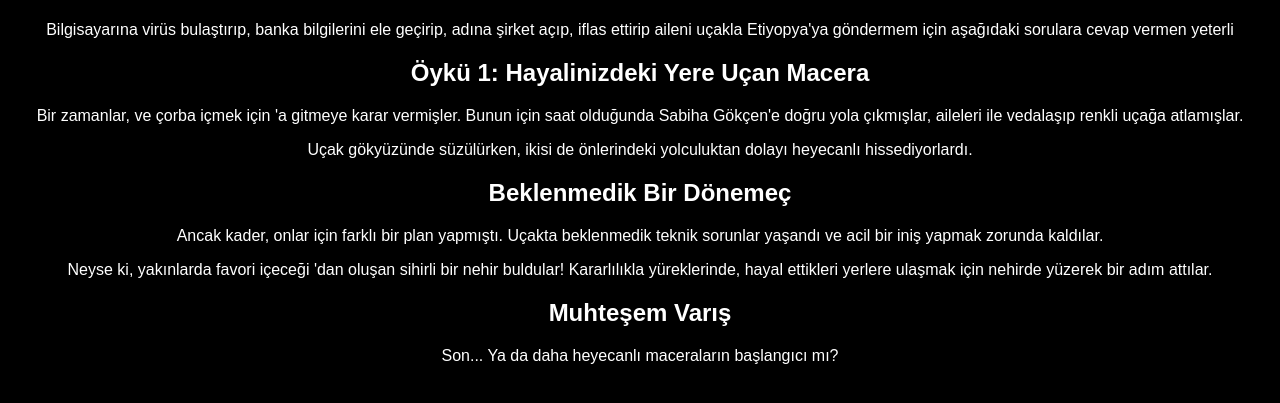
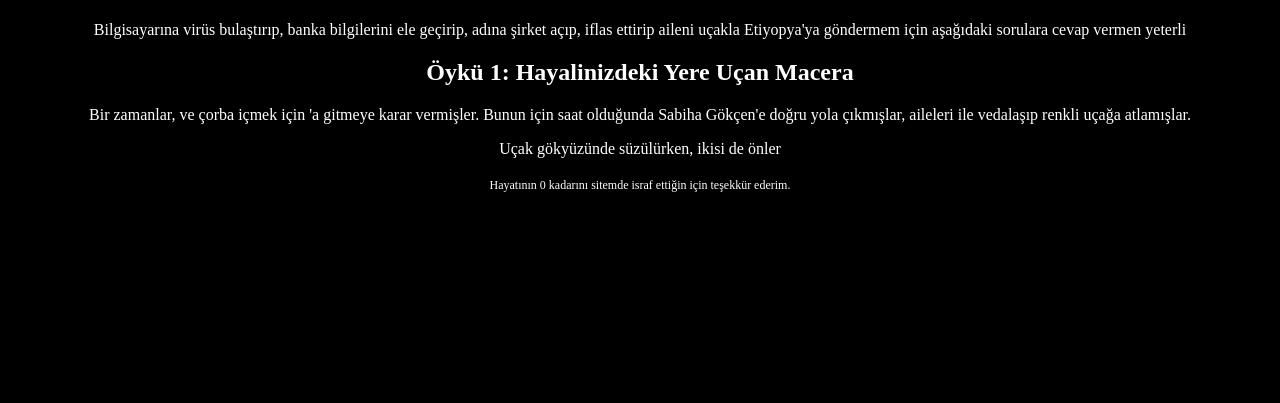
Before and after one commit to elifabozaci/elif, a plain HTML site: page index.html in a window 1280 px wide. Both pictures are taken after a click on the button "Hikayeyi Oluştur". Shown: the part 69-472 px from the top of the page. Drawn offline with Linux system fonts and the light colour scheme.

Commit message:
yapocamm

```diff
--- a/index.html
+++ b/index.html
@@ -7,7 +7,7 @@
         body {
             background-color: black;
             color: white;
-            font-family: "Old English Text MT", sans-serif;
+            font-family: "Times New Roman", serif;
             text-align: center;
         }
 
@@ -27,6 +27,19 @@
         .input-container input {
             margin: 10px;
             padding: 5px;
+        }
+
+        #story-container {
+            display: none;
+        }
+
+        #hikayeyi-olustur {
+            background-color: green;
+            color: white;
+            padding: 10px 20px;
+            font-size: 16px;
+            border: none;
+            cursor: pointer;
         }
 
         #timer {
@@ -79,11 +92,15 @@
         <input type="text" id="favoriteDrink">
         <label for="birsayi">Bir sayı giriniz:</label>
         <input type="number" id="birsayi">
-        <button onclick="generateStory()">Hikayeyi Oluştur</button>
+        <button id="hikayeyi-olustur">Hikayeyi Oluştur</button>
     </div>
 
-    <div id="story-container" style="display: none;">
+    <div id="story-container">
         <!-- Story content will be added here dynamically -->
+    </div>
+
+    <div id="timer">
+        <!-- Timer will be shown here -->
     </div>
 
     <script>
@@ -106,29 +123,24 @@
             saat ${birsayi} olduğunda Sabiha Gökçen'e doğru yola çıkmışlar, aileleri ile vedalaşıp ${favoriteColor} renkli uçağa
             atlamışlar.
 
-            <p>Uçak gökyüzünde süzülürken, ikisi de önlerindeki yolculuktan dolayı heyecanlı hissediyorlardı.</p>
+            <p>Uçak gökyüzünde süzülürken, ikisi de önler
 
-            <h2>Beklenmedik Bir Dönemeç</h2>
-            <p>Ancak kader, onlar için farklı bir plan yapmıştı. Uçakta beklenmedik teknik sorunlar yaşandı
-            ve acil bir iniş yapmak zorunda kaldılar.</p>
+            <!-- Add the rest of the story here -->`;
 
-            <p>Neyse ki, yakınlarda favori içeceği ${favoriteDrink}'dan oluşan sihirli bir nehir buldular! Kararlılıkla
-            yüreklerinde, hayal ettikleri yerlere ulaşmak için nehirde yüzerek bir adım attılar.</p>
-
-            <h2>Muhteşem Varış</h2>
-            <p+Yorucu bir yüzüşün ardından, sonunda ${destination}'e ulaştılar. Beklenmedik olaylar zinciri
-            yaşadıkları için şükran doluydular. Çünkü yaşadıkları bu unutulmaz macerayı asla unutmayacaklardı.</p>
-
-            <p>Son... Ya da daha heyecanlı maceraların başlangıcı mı?</p>`;
-        }
-
-        // Calculate time spent on the website
-        var startTime = new Date();
-        window.onbeforeunload = function () {
+            // Calculate time spent on the website
             var endTime = new Date();
             var timeSpent = (endTime - startTime) / 1000;
             document.getElementById("timer").innerHTML = `Hayatının ${timeSpent} kadarını sitemde israf ettiğin için teşekkür ederim.`;
-        };
+        }
+
+        var startTime; // Declare startTime outside the function to make it global
+
+        // Listen for button click event
+        document.getElementById("hikayeyi-olustur").addEventListener("click", function() {
+            startTime = new Date(); // Set startTime when the button is clicked
+            generateStory(); // Call the generateStory function
+        });
+
     </script>
 </body>
 
```
